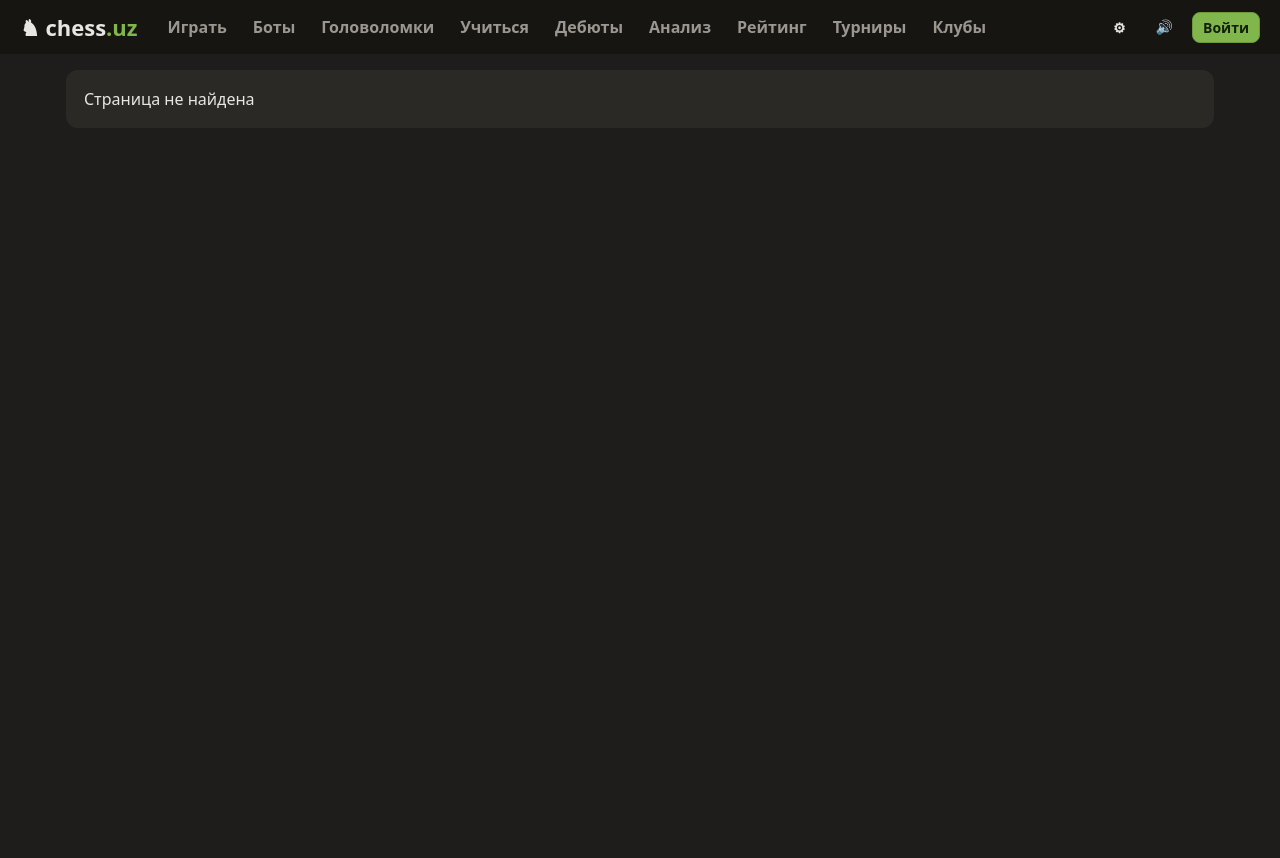
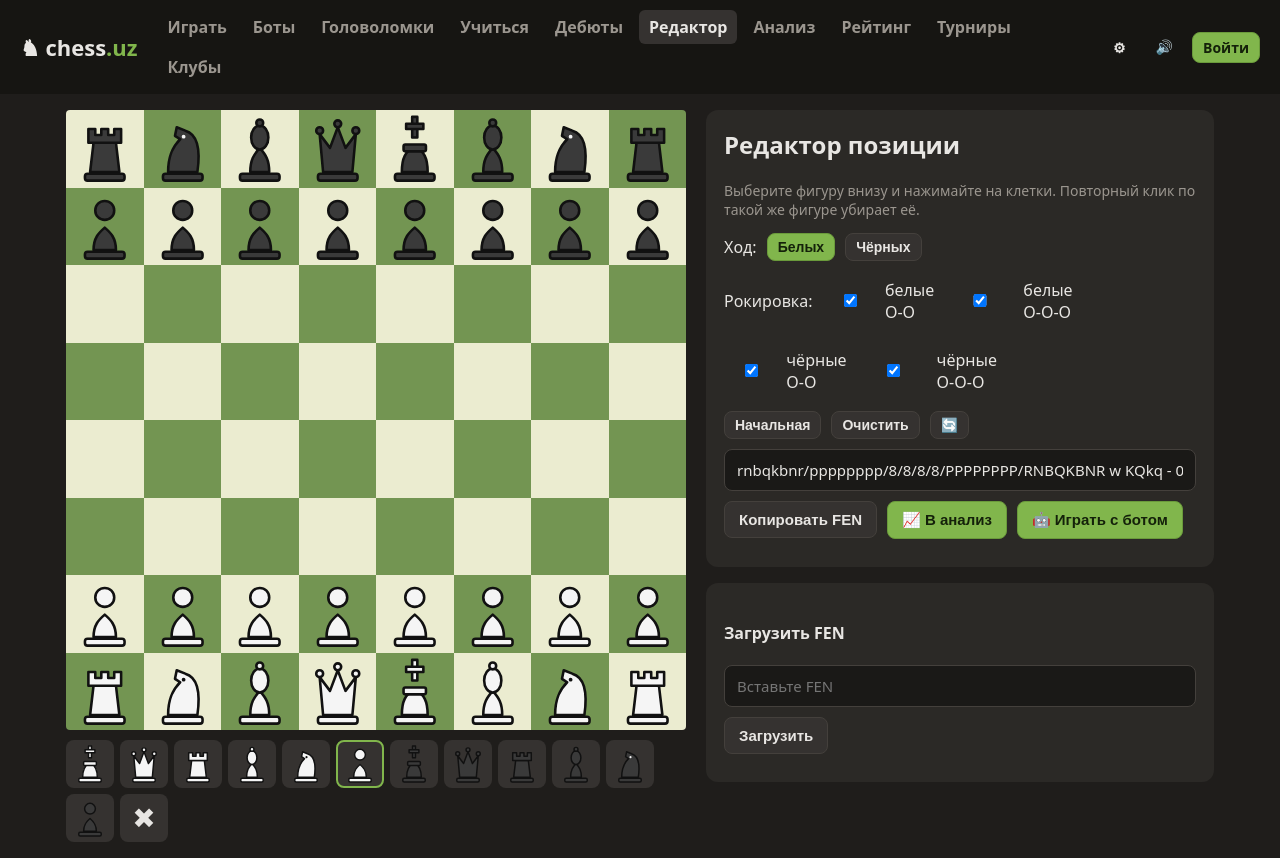
Before and after one commit to harringtonov-cloud/chess.uz, a React (Vite) app: page /editor in a window 1280 px wide. Before the commit the page ends 800 px from the top, so only its background shows below. Built offline with nearby package versions, Linux system fonts and the light colour scheme; no server answers.

Commit message:
Add position editor with analysis and bot hand-off
Co-Authored-By: Claude Sonnet 5.5 <noreply@anthropic.com>
Claude-Session: https://claude.ai/code/session_01BPQ93o2foGc4JK21zkSZjM

```diff
--- a/src/App.tsx
+++ b/src/App.tsx
@@ -4,6 +4,7 @@ import Analysis from './pages/Analysis';
 import Bots from './pages/Bots';
 import ClubPage from './pages/ClubPage';
 import Clubs from './pages/Clubs';
+import Editor from './pages/Editor';
 import Friends from './pages/Friends';
 import GamePage from './pages/Game';
 import Home from './pages/Home';
@@ -32,6 +33,7 @@ export default function App() {
           <Route path="/puzzles" element={<Puzzles />} />
           <Route path="/rush" element={<PuzzleRush />} />
           <Route path="/learn" element={<Learn />} />
+          <Route path="/editor" element={<Editor />} />
           <Route path="/vision" element={<Vision />} />
           <Route path="/openings" element={<Openings />} />
           <Route path="/analysis" element={<Analysis />} />
--- a/src/components/Navbar.tsx
+++ b/src/components/Navbar.tsx
@@ -28,6 +28,7 @@ export default function Navbar() {
         <NavLink to="/puzzles">Головоломки</NavLink>
         <NavLink to="/learn">Учиться</NavLink>
         <NavLink to="/openings">Дебюты</NavLink>
+        <NavLink to="/editor">Редактор</NavLink>
         <NavLink to="/analysis">Анализ</NavLink>
         <NavLink to="/leaderboard">Рейтинг</NavLink>
         {firebaseConfigured && <NavLink to="/tournaments">Турниры</NavLink>}
--- a/src/pages/Bots.tsx
+++ b/src/pages/Bots.tsx
@@ -42,7 +42,15 @@ export default function Bots() {
   const [startFen, setStartFen] = useState<string | null>(null);
   const [tcIdx, setTcIdx] = useState(0);
   const [odds, setOdds] = useState<Odds>('none');
-  const [customFen, setCustomFen] = useState('');
+  const [customFen, setCustomFen] = useState(() => {
+    try {
+      const f = sessionStorage.getItem('bot_fen');
+      if (f) sessionStorage.removeItem('bot_fen');
+      return f ?? '';
+    } catch {
+      return '';
+    }
+  });
   const [startError, setStartError] = useState('');
   const [clocks, setClocks] = useState({ white: 0, black: 0 });
   const [flag, setFlag] = useState<'white' | 'black' | null>(null);
@@ -262,7 +270,7 @@ export default function Bots() {
             ))}
           </select>
         </div>
-        <details>
+        <details open={customFen.trim() !== ''}>
           <summary>Начать из своей позиции (FEN)</summary>
           <input
             value={customFen}
--- /dev/null
+++ b/src/pages/Editor.tsx
@@ -0,0 +1,201 @@
+import { useMemo, useState } from 'react';
+import { useNavigate } from 'react-router-dom';
+import { Chess } from 'chess.js';
+import PieceIcon from '../components/PieceIcon';
+import { useSettings } from '../lib/settings';
+
+const FILES = 'abcdefgh';
+const START = 'rnbqkbnr/pppppppp/8/8/8/8/PPPPPPPP/RNBQKBNR w KQkq - 0 1';
+const GLYPH: Record<string, string> = { k: '♚︎', q: '♛︎', r: '♜︎', b: '♝︎', n: '♞︎', p: '♟︎' };
+const PALETTE = ['K', 'Q', 'R', 'B', 'N', 'P', 'k', 'q', 'r', 'b', 'n', 'p'];
+
+type Cells = (string | null)[]; // 64 клетки, индекс 0 = a8, 63 = h1
+
+function parsePlacement(placement: string): Cells {
+  const cells: Cells = [];
+  for (const row of placement.split('/')) {
+    for (const ch of row) {
+      if (/\d/.test(ch)) for (let i = 0; i < Number(ch); i++) cells.push(null);
+      else cells.push(ch);
+    }
+  }
+  while (cells.length < 64) cells.push(null);
+  return cells.slice(0, 64);
+}
+
+function toPlacement(cells: Cells): string {
+  const rows: string[] = [];
+  for (let r = 0; r < 8; r++) {
+    let out = '';
+    let empty = 0;
+    for (let f = 0; f < 8; f++) {
+      const c = cells[r * 8 + f];
+      if (!c) empty++;
+      else {
+        if (empty) out += empty;
+        empty = 0;
+        out += c;
+      }
+    }
+    rows.push(out + (empty ? empty : ''));
+  }
+  return rows.join('/');
+}
+
+/** Редактор позиции: расставьте фигуры, получите FEN, отправьте в анализ или сыграйте с ботом. */
+export default function Editor() {
+  const nav = useNavigate();
+  const settings = useSettings();
+  const svg = settings.pieceSet === 'svg';
+  const [cells, setCells] = useState<Cells>(() => parsePlacement(START.split(' ')[0]));
+  const [tool, setTool] = useState<string>('P'); // фигура или 'x' — ластик
+  const [turn, setTurn] = useState<'w' | 'b'>('w');
+  const [castle, setCastle] = useState({ K: true, Q: true, k: true, q: true });
+  const [flipped, setFlipped] = useState(false);
+  const [importText, setImportText] = useState('');
+  const [msg, setMsg] = useState('');
+
+  const fen = useMemo(() => {
+    const placement = toPlacement(cells);
+    // рокировка возможна только если король и ладья стоят на своих местах
+    const ok = {
+      K: castle.K && cells[60] === 'K' && cells[63] === 'R',
+      Q: castle.Q && cells[60] === 'K' && cells[56] === 'R',
+      k: castle.k && cells[4] === 'k' && cells[7] === 'r',
+      q: castle.q && cells[4] === 'k' && cells[0] === 'r',
+    };
+    const c = (ok.K ? 'K' : '') + (ok.Q ? 'Q' : '') + (ok.k ? 'k' : '') + (ok.q ? 'q' : '');
+    return `${placement} ${turn} ${c || '-'} - 0 1`;
+  }, [cells, turn, castle]);
+
+  const problem = useMemo(() => {
+    try {
+      new Chess(fen);
+      return null;
+    } catch (e) {
+      const text = (e as Error).message ?? '';
+      if (/king/i.test(text)) return 'На доске должно быть по одному королю каждого цвета.';
+      if (/pawn/i.test(text) || cells.slice(0, 8).includes('P') || cells.slice(56).includes('p'))
+        return 'Пешки не могут стоять на крайних горизонталях.';
+      return 'Позиция недопустима (например, королю противника уже объявлен шах).';
+    }
+  }, [fen, cells]);
+
+  function click(idx: number) {
+    setCells((prev) => {
+      const next = [...prev];
+      next[idx] = tool === 'x' || prev[idx] === tool ? null : tool;
+      return next;
+    });
+    setMsg('');
+  }
+
+  function importFen() {
+    const text = importText.trim();
+    try {
+      const c = new Chess(text);
+      const parts = c.fen().split(' ');
+      setCells(parsePlacement(parts[0]));
+      setTurn(parts[1] === 'b' ? 'b' : 'w');
+      setCastle({ K: parts[2].includes('K'), Q: parts[2].includes('Q'), k: parts[2].includes('k'), q: parts[2].includes('q') });
+      setMsg('Позиция загружена');
+    } catch {
+      setMsg('Не удалось прочитать FEN');
+    }
+  }
+
+  const order = Array.from({ length: 64 }, (_, i) => (flipped ? 63 - i : i));
+
+  const piece = (ch: string) => {
+    const color = ch === ch.toUpperCase() ? 'w' : 'b';
+    const type = ch.toLowerCase() as 'k' | 'q' | 'r' | 'b' | 'n' | 'p';
+    return (
+      <span className={`piece ${color === 'w' ? 'white' : 'black'}${svg ? ' svg' : ''}`}>
+        {svg ? <PieceIcon type={type} color={color} /> : GLYPH[type]}
+      </span>
+    );
+  };
+
+  return (
+    <div className="game-layout">
+      <div className="board-col">
+        <div className="board vision-board">
+          {order.map((idx) => {
+            const f = idx % 8;
+            const r = Math.floor(idx / 8);
+            const dark = (f + (7 - r)) % 2 === 0;
+            const c = cells[idx];
+            return (
+              <div key={idx} className={`sq ${dark ? 'dark' : 'light'}`} onClick={() => click(idx)} title={`${FILES[f]}${8 - r}`}>
+                {c && piece(c)}
+              </div>
+            );
+          })}
+        </div>
+        <div className="palette">
+          {PALETTE.map((p) => (
+            <button key={p} className={`palette-btn ${tool === p ? 'active' : ''}`} onClick={() => setTool(p)}>
+              {piece(p)}
+            </button>
+          ))}
+          <button className={`palette-btn ${tool === 'x' ? 'active' : ''}`} onClick={() => setTool('x')} title="Ластик">
+            ✖
+          </button>
+        </div>
+      </div>
+
+      <div className="side-col">
+        <div className="card">
+          <h2>Редактор позиции</h2>
+          <p className="muted">Выберите фигуру внизу и нажимайте на клетки. Повторный клик по такой же фигуре убирает её.</p>
+          <div className="row wrap">
+            <span>Ход:</span>
+            <button className={`btn small ${turn === 'w' ? 'primary' : ''}`} onClick={() => setTurn('w')}>Белых</button>
+            <button className={`btn small ${turn === 'b' ? 'primary' : ''}`} onClick={() => setTurn('b')}>Чёрных</button>
+          </div>
+          <div className="row wrap">
+            <span>Рокировка:</span>
+            {([['K', 'белые O-O'], ['Q', 'белые O-O-O'], ['k', 'чёрные O-O'], ['q', 'чёрные O-O-O']] as const).map(([k, label]) => (
+              <label key={k} className="check-row">
+                <input type="checkbox" checked={castle[k]} onChange={(e) => setCastle({ ...castle, [k]: e.target.checked })} />
+                {label}
+              </label>
+            ))}
+          </div>
+          <div className="row wrap">
+            <button className="btn small" onClick={() => { setCells(parsePlacement(START.split(' ')[0])); setTurn('w'); setCastle({ K: true, Q: true, k: true, q: true }); }}>Начальная</button>
+            <button className="btn small" onClick={() => setCells(Array(64).fill(null))}>Очистить</button>
+            <button className="btn small" onClick={() => setFlipped((v) => !v)}>🔄</button>
+          </div>
+          <input readOnly value={fen} onFocus={(e) => e.currentTarget.select()} />
+          {problem && <p className="error">{problem}</p>}
+          <div className="row wrap actions">
+            <button className="btn" onClick={() => navigator.clipboard?.writeText(fen)}>Копировать FEN</button>
+            <button
+              className="btn primary"
+              disabled={problem !== null}
+              onClick={() => { sessionStorage.setItem('analysis_pgn', fen); nav('/analysis'); }}
+            >
+              📈 В анализ
+            </button>
+            <button
+              className="btn primary"
+              disabled={problem !== null}
+              onClick={() => { sessionStorage.setItem('bot_fen', fen); nav('/bots'); }}
+            >
+              🤖 Играть с ботом
+            </button>
+          </div>
+        </div>
+        <div className="card">
+          <h4>Загрузить FEN</h4>
+          <input value={importText} onChange={(e) => setImportText(e.target.value)} placeholder="Вставьте FEN" />
+          <div className="row">
+            <button className="btn" onClick={importFen}>Загрузить</button>
+            {msg && <span className="muted">{msg}</span>}
+          </div>
+        </div>
+      </div>
+    </div>
+  );
+}
--- a/src/styles.css
+++ b/src/styles.css
@@ -236,3 +236,9 @@ textarea { min-height: 70px; resize: vertical; }
 /* Ежедневные партии */
 .my-turn { background: rgba(129, 182, 76, 0.12); }
 .accent { color: var(--accent); }
+
+/* Редактор позиции */
+.palette { display: flex; flex-wrap: wrap; gap: 6px; margin-top: 10px; }
+.palette-btn { width: 48px; height: 48px; border-radius: 8px; border: 2px solid transparent; background: var(--panel-2); color: var(--text); cursor: pointer; font-size: 28px; display: grid; place-items: center; padding: 0; }
+.palette-btn.active { border-color: var(--accent); }
+.palette-btn .piece { cursor: pointer; width: 100%; height: 100%; display: flex; align-items: center; justify-content: center; }
```
Also changed, not shown: 1 other file (tests, documents, lock files or other folders).
